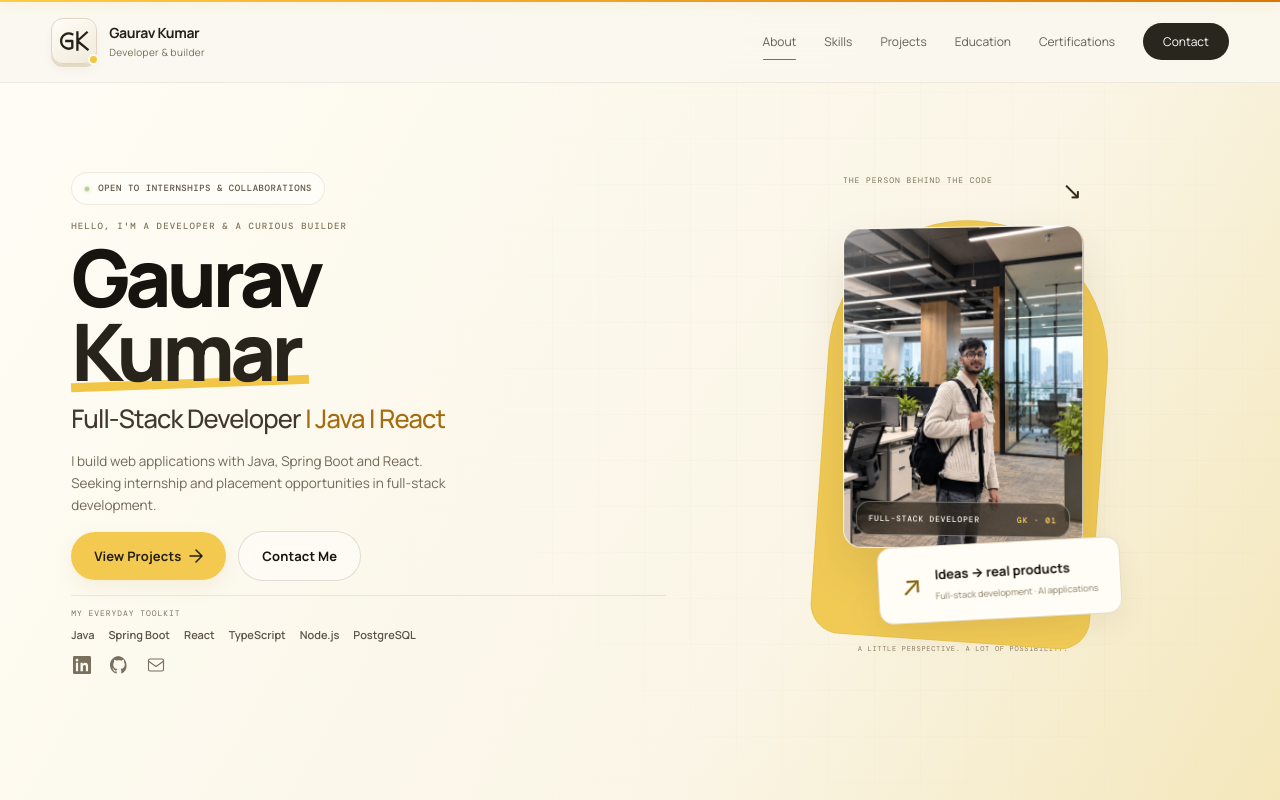
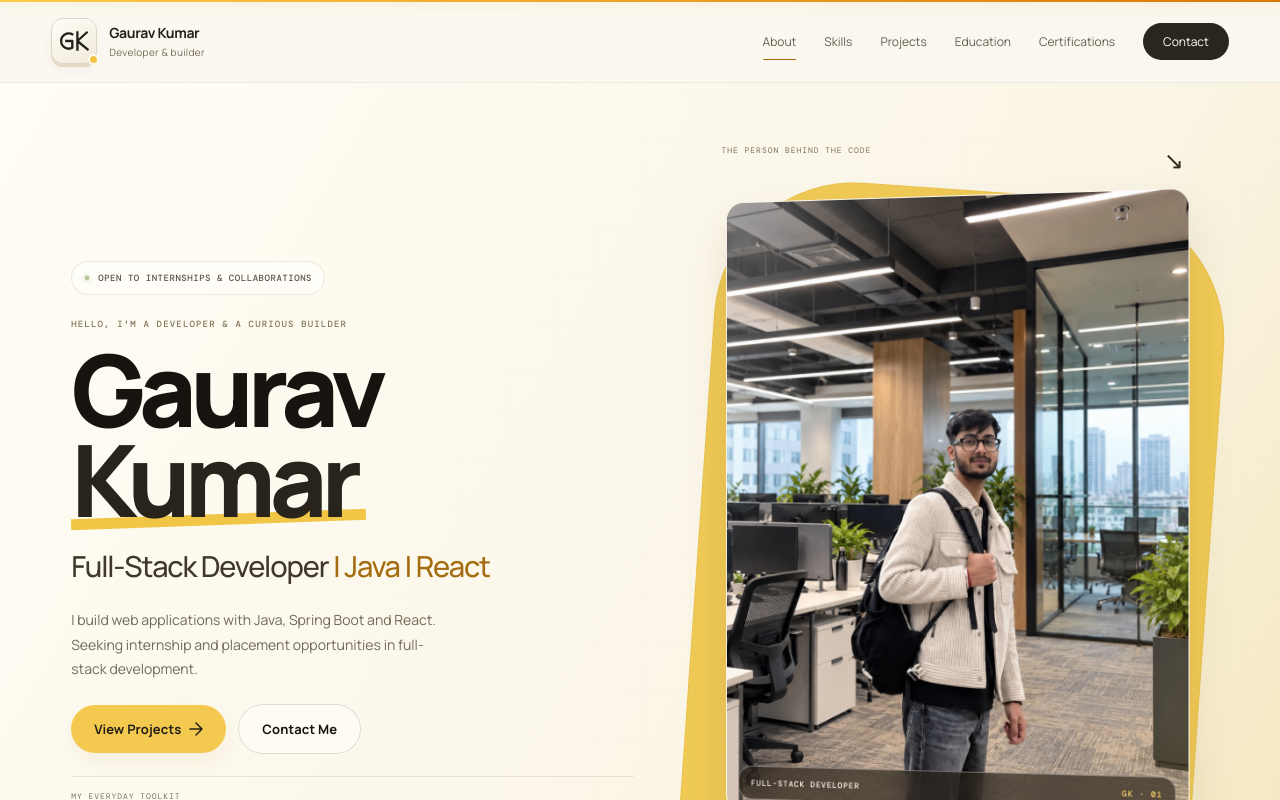
Before and after one commit to GA773/Portfolio, a React (Vite) app: page / in a window 1280 px wide. Shown: the top 800 px of the page. Built offline with nearby package versions, Linux system fonts and the light colour scheme.

Commit message:
Revert "fix(hero): resolve viewport clipping and fix social icons layout"
This reverts commit dad6fcf9f441583f9260ddd848d4f5bd1bb512a6.

```diff
--- a/src/Refinement.css
+++ b/src/Refinement.css
@@ -13,25 +13,24 @@ body::before { display:none; }
 .hero { min-height:0; background:linear-gradient(120deg,#fffdf6 0%,#faf5e6 65%,#f4e7bb 100%); }
 .hero::before { opacity:.65; background-size:46px 46px; }
 .hero__vignette { display:none; }
-.hero__content { min-height:100dvh; padding-top:clamp(80px,10vh,100px); padding-bottom:clamp(28px,4vh,42px); display:grid; grid-template-columns:1.15fr 0.95fr; gap:clamp(24px,4vw,60px); align-items:center; box-sizing:border-box; }
-.hero__text { position:relative; z-index:4; gap:clamp(12px,1.8vh,18px); min-width:0; }
-.hero__badge { font-size:9px; letter-spacing:.06em; padding:8px 12px; border-color:#84764f25; background:#fffdf7; }
+.hero__content { min-height:0; padding-top:145px; padding-bottom:90px; display:grid; grid-template-columns:1.1fr 1fr; gap:clamp(28px,5vw,80px); align-items:center; }
+.hero__text { position:relative; z-index:4; gap:22px; min-width:0; }
+.hero__badge { font-size:9px; letter-spacing:.06em; padding:9px 12px; border-color:#84764f25; background:#fffdf7; }
 .hero__badge-dot { background:#779844; box-shadow:0 0 0 4px #77984414; }
-.hero__eyebrow { font:500 9px/1.6 var(--font-mono); letter-spacing:.13em; color:#82765b; margin-bottom:-8px; }
-.hero__name { font-size:clamp(52px,6.2vw,86px); line-height:.93; letter-spacing:-.06em; }
+.hero__eyebrow { font:500 9px/1.6 var(--font-mono); letter-spacing:.13em; color:#82765b; margin-bottom:-10px; }
+.hero__name { font-size:clamp(64px,7.8vw,104px); line-height:.91; letter-spacing:-.065em; }
 .hero__name-line--outline { color:#28241b; -webkit-text-stroke:0; transform:none; position:relative; width:fit-content; }
 .hero__name-line--outline::after { content:''; position:absolute; bottom:0; height:12%; left:0; right:-10px; background:#f1c647; z-index:-1; transform:rotate(-2deg); }
-.hero__role { border:0; padding:0; font-size:clamp(18px,2vw,26px); font-weight:500; line-height:1.3; letter-spacing:-.035em; }
+.hero__role { border:0; padding:0; font-size:clamp(20px,2.3vw,29px); font-weight:500; line-height:1.35; letter-spacing:-.04em; }
 .hero__role .hero__role-emphasis { margin:0; color:#a46c0e; }
-.hero__tagline { font-size:13.5px; line-height:1.65; max-width:400px; font-weight:400; color:#716958; }
-.hero__stack-note { display:flex; flex-direction:column; gap:8px; padding-top:12px; border-top:1px solid #3c321f19; font-size:10px; }
+.hero__tagline { font-size:14px; line-height:1.75; max-width:370px; font-weight:400; color:#716958; }
+.hero__socials { position:absolute; bottom:-38px; left:0; gap:15px; }
+.hero__socials .btn-icon { border:0; padding:0; color:#79705e; display:inline-flex; align-items:center; justify-content:center; transition:color var(--transition-base), transform var(--transition-base); }
+.hero__socials .btn-icon:hover { color:var(--color-text-primary); transform:translateY(-1px); }
+.hero__stack-note { display:flex; gap:12px; align-items:center; flex-wrap:wrap; padding-top:14px; border-top:1px solid #3c321f19; font-size:10px; }
 .hero__stack-note > span { width:100%; font:400 8px var(--font-mono); letter-spacing:.12em; color:#7d745f; }
-.hero__stack-tags { display:flex; gap:10px 14px; align-items:center; flex-wrap:wrap; }
-.hero__stack-tags strong { font-weight:600; color:#5b5447; font-size:11px; }
-.hero__socials { position:static; display:flex; align-items:center; gap:15px; margin-top:2px; }
-.hero__socials .btn-icon { border:0; padding:2px; color:#79705e; display:inline-flex; align-items:center; justify-content:center; cursor:pointer; transition:color var(--transition-base), transform var(--transition-base); }
-.hero__socials .btn-icon:hover { color:var(--color-text-primary); transform:translateY(-2px); }
-.hero__visual { position:relative; min-width:0; max-width:min(100%,380px); padding:0 20px 20px; margin-inline:auto; }
+.hero__stack-note strong { font-weight:600; color:#5b5447; }
+.hero__visual { position:relative; min-width:0; padding:0 24px 25px; }
 .hero__visual::before { content:''; position:absolute; inset:45px 0 30px; background:#f0ca55; border-radius:140px 140px 30px 30px; transform:rotate(4deg); box-shadow:inset 0 0 0 1px #bb913521; }
 .hero__visual-label { display:flex; justify-content:space-between; position:relative; font:400 8px var(--font-mono); letter-spacing:.12em; color:#7c7159; margin-bottom:22px; }
 .hero__visual-label span:last-child { font-size:24px; color:#322b1e; }
@@ -119,8 +118,8 @@ body::before { display:none; }
   .hero__visual-label { margin-bottom:12px; }
   .hero__visual-note { margin-right:-18px; margin-left:15px; }
   .hero__ctas { flex-direction:row; gap:10px; }
-  .hero__socials { display:flex; gap:14px; margin-top:4px; }
-  .hero__stack-note { gap:12px; }
+  .hero__socials { display:none; }
+  .hero__stack-note { gap:15px; }
   .hero__stack-note > span { width:auto; }
   .craft-ribbon { justify-content:center; font-size:8px; gap:12px; padding:18px; }
   .craft-ribbon span:last-child,.craft-ribbon i:last-of-type { display:none; }
--- a/src/components/Hero/Hero.css
+++ b/src/components/Hero/Hero.css
@@ -4,7 +4,7 @@
   min-height: 100dvh;
   display: flex;
   align-items: center;
-  overflow-x: clip;
+  overflow: hidden;
   background: radial-gradient(circle at 72% 48%, rgba(255,191,42,.28), transparent 35%), linear-gradient(135deg,#fffdf8 0%,#f3ead9 100%);
 }
 
--- a/src/components/Hero/Hero.tsx
+++ b/src/components/Hero/Hero.tsx
@@ -76,17 +76,8 @@ export function Hero() {
             </button>
           </motion.div>
 
-          {/* Everyday toolkit & socials */}
-          <motion.div variants={fadeUp} className="hero__stack-note">
-            <span>MY EVERYDAY TOOLKIT</span>
-            <div className="hero__stack-tags">
-              {['Java', 'Spring Boot', 'React', 'TypeScript', 'Node.js', 'PostgreSQL'].map((name) => (
-                <strong key={name}>{name}</strong>
-              ))}
-            </div>
-
           {/* Social links */}
-            <div className="hero__socials">
+          <motion.div variants={fadeUp} className="hero__socials">
             <a
               href={LINKEDIN_URL}
               target="_blank"
@@ -119,8 +110,8 @@ export function Hero() {
                 <path d="m2 7 10 7 10-7"/>
               </svg>
             </a>
-            </div>
           </motion.div>
+          <div className="hero__stack-note"><span>MY EVERYDAY TOOLKIT</span>{['Java', 'Spring Boot', 'React', 'TypeScript', 'Node.js', 'PostgreSQL'].map((name) => <strong key={name}>{name}</strong>)}</div>
         </motion.div>
 
         <div className="hero__visual">
```
Lines whose indentation alone changed are shown as unchanged.
